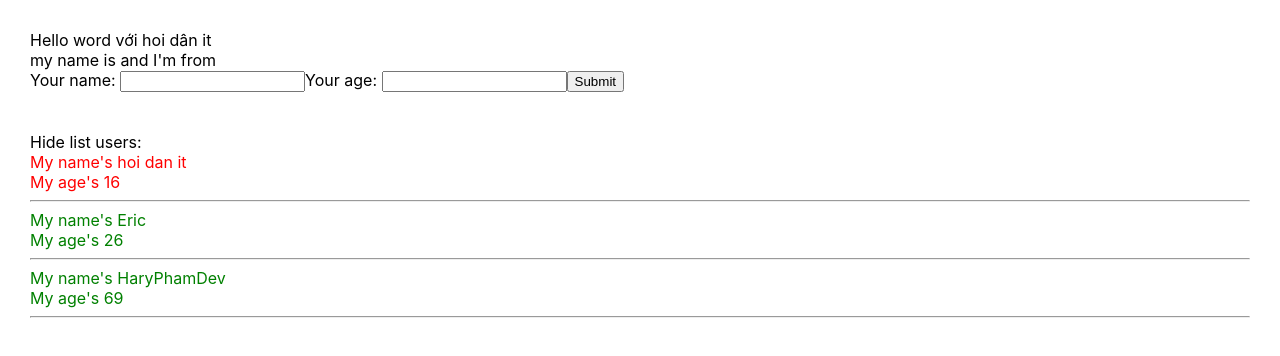
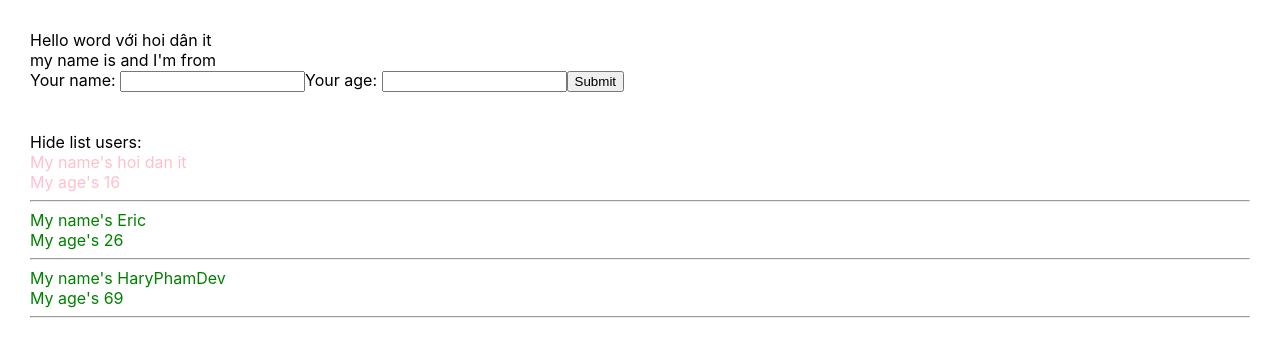
Before and after one commit to trungkim8694-cmd/test-demo-react, a React (Create React App) app: page / in a window 1280 px wide. Shown: the top 356 px of the page. Built offline with nearby package versions, Linux system fonts and the light colour scheme.

Commit message:
video 27

```diff
--- a/package.json
+++ b/package.json
@@ -13,6 +13,7 @@
     "redux": "4.2.0",
     "redux-devtools-extension": "2.13.9",
     "redux-thunk": "2.4.1",
+    "sass": "1.53.0",
     "web-vitals": "2.1.4"
   },
   "scripts": {
--- a/src/App.js
+++ b/src/App.js
@@ -1,5 +1,5 @@
 import logo from "./logo.svg";
-import "./App.css";
+import "./App.scss";
 import { useDispatch, useSelector } from "react-redux";
 import { increaseCounter, decreaseCounter } from "./redux/action/counterAction";
 import MyComponent from "./components/MyComponent";
--- a/src/App.css
+++ b/src/App.scss
@@ -1,10 +1,3 @@
-.red {
-  color: red;
-}
-.green {
-  color: green;
-}
-
 body {
   padding: 30px;
   margin: 0;
--- a/src/components/DisplayInfo.js
+++ b/src/components/DisplayInfo.js
@@ -1,4 +1,5 @@
 import React from "react";
+import "./DisplayInfor.scss";
 
 class DisplayInfo extends React.Component {
   state = {
@@ -14,10 +15,10 @@
     // destructuring array/ object
     const { listUsers } = this.props; //tương dudong với const lisUsers = this.props.listUsers;
     //props => viết tắt của từ property
-    console.log(listUsers);
+    // console.log(listUsers);
     // console.table(listUsers);
     return (
-      <div>
+      <div className="display-info-container">
         <div>
           <span
             onClick={() => {
--- /dev/null
+++ b/src/components/DisplayInfor.scss
@@ -0,0 +1,8 @@
+.display-info-container {
+  .red {
+    color: pink;
+  }
+  .green {
+    color: green;
+  }
+}
```
Also changed, not shown: 1 other file (tests, documents, lock files or other folders).
